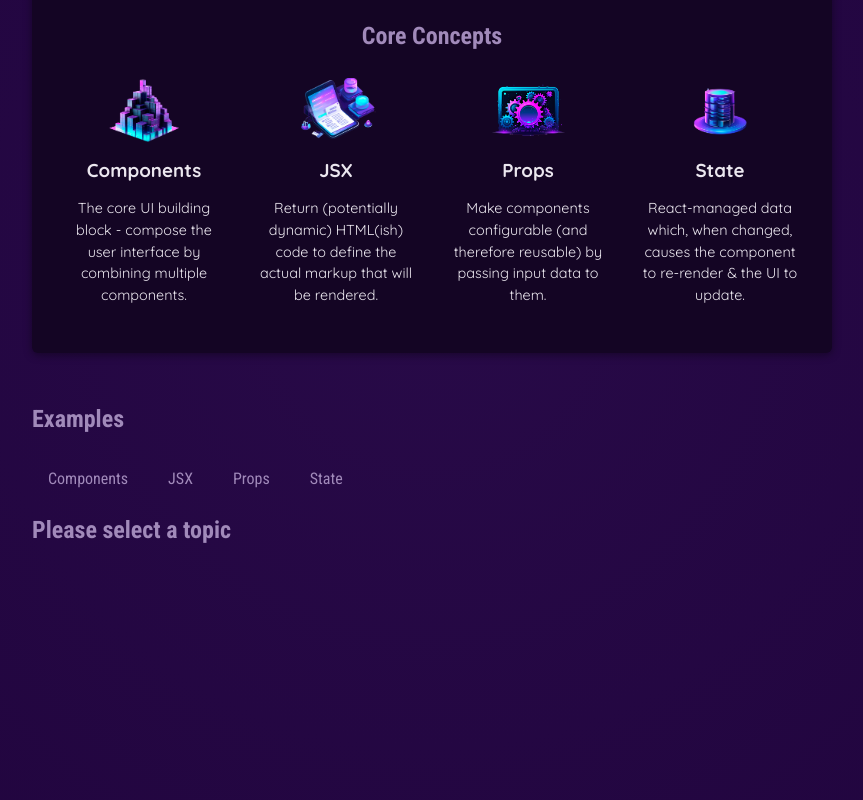
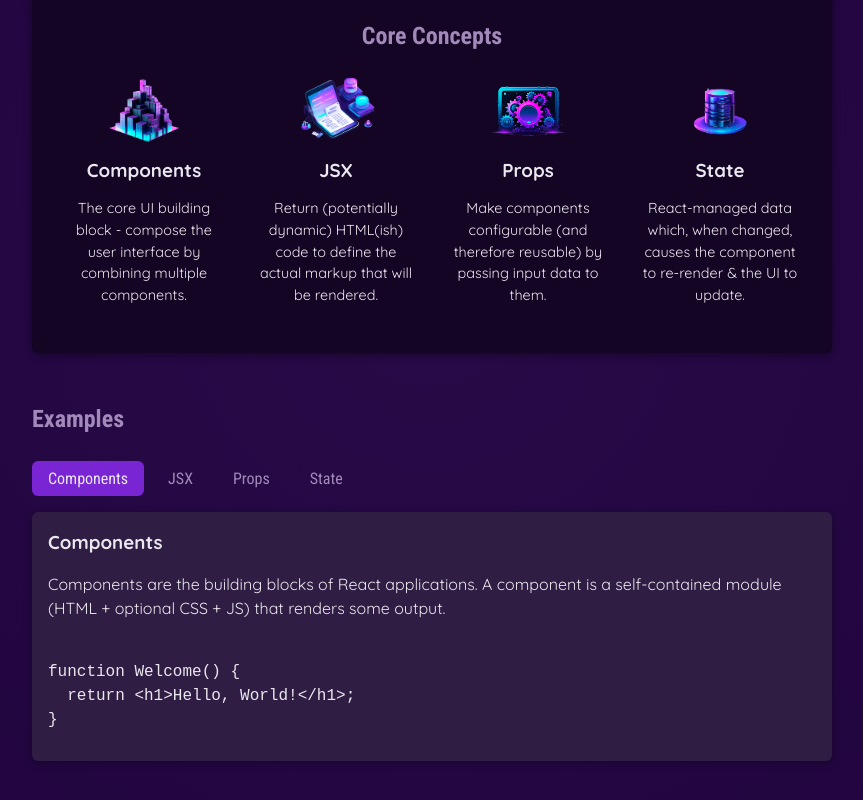
Before and after one commit to yogikorke/01-starting-project, a React (Vite) app: page / in a window 1280 px wide. Shown: the part 346-1146 px from the top of the page, without its empty margins (208-1071 px from the left). Built offline with nearby package versions, Linux system fonts and the light colour scheme.

Commit message:
Completed Udemy Section 3: React Essentials - Components, JSX, Props, State & More

```diff
--- a/src/App.jsx
+++ b/src/App.jsx
@@ -3,9 +3,10 @@
 import Header from "./components/Header/Header";
 import CoreConcepts from "./components/CoreConcepts/CoreConcept";
 import TabButton from "./components/TabButton/TabButton";
+import { EXAMPLES } from "./data";
 
 function App() {
-  const [selectedTopic, setSelectedTopic] = useState('Please select a topic');
+  const [selectedTopic, setSelectedTopic] = useState('components');
 
   function handleSelect(selectedButton) {
     setSelectedTopic(selectedButton);
@@ -19,21 +20,24 @@
         <section id="core-concepts">
           <h2> Core Concepts </h2>
           <ul>
-            <CoreConcepts title={CORE_CONCEPTS[0].title} description={CORE_CONCEPTS[0].description} image={CORE_CONCEPTS[0].image}></CoreConcepts>
-            <CoreConcepts title={CORE_CONCEPTS[1].title} description={CORE_CONCEPTS[1].description} image={CORE_CONCEPTS[1].image}></CoreConcepts>
-            <CoreConcepts title={CORE_CONCEPTS[2].title} description={CORE_CONCEPTS[2].description} image={CORE_CONCEPTS[2].image}></CoreConcepts>
-            <CoreConcepts title={CORE_CONCEPTS[3].title} description={CORE_CONCEPTS[3].description} image={CORE_CONCEPTS[3].image}></CoreConcepts>
+            {CORE_CONCEPTS.map(conceptItem => <CoreConcepts key={conceptItem.title} title={conceptItem.title} description={conceptItem.description} image={conceptItem.image}></CoreConcepts>)}
           </ul>
         </section>
         <section id="examples">
           <h2> Examples </h2>
           <menu>
-            <TabButton onSelect={() => handleSelect('Components')}>Components</TabButton>
-            <TabButton onSelect={() => handleSelect('JSX')}>JSX</TabButton>
-            <TabButton onSelect={() => handleSelect('Props')}>Props</TabButton>
-            <TabButton onSelect={() => handleSelect('State')}>State</TabButton>
+            <TabButton onSelected={selectedTopic === 'components'} onSelect={() => handleSelect('components')}>Components</TabButton>
+            <TabButton onSelected={selectedTopic === 'jsx'} onSelect={() => handleSelect('jsx')}>JSX</TabButton>
+            <TabButton onSelected={selectedTopic === 'props'} onSelect={() => handleSelect('props')}>Props</TabButton>
+            <TabButton onSelected={selectedTopic === 'state'} onSelect={() => handleSelect('state')}>State</TabButton>
           </menu>
-          <h2>{selectedTopic}</h2>
+          <div id="tab-content">
+            <h3>{EXAMPLES[selectedTopic].title}</h3>
+            <p>{EXAMPLES[selectedTopic].description}</p>
+            <pre>
+              <code>{EXAMPLES[selectedTopic].code}</code>
+            </pre>
+          </div>
         </section>
       </main>
     </div >
--- a/src/components/TabButton/TabButton.jsx
+++ b/src/components/TabButton/TabButton.jsx
@@ -1,7 +1,7 @@
-export default function TabButton({ children, onSelect }) {
+export default function TabButton({ children, onSelect, onSelected }) {
     return (
         <li>
-            <button onClick={onSelect}> {children} </button>
+            <button className={onSelected ? "active" : undefined} onClick={onSelect}> {children} </button>
         </li>
     );
 }
--- a/src/data.js
+++ b/src/data.js
@@ -29,3 +29,54 @@
             'React-managed data which, when changed, causes the component to re-render & the UI to update.',
     },
 ];
+
+export const EXAMPLES = {
+    components: {
+        title: 'Components',
+        description:
+            'Components are the building blocks of React applications. A component is a self-contained module (HTML + optional CSS + JS) that renders some output.',
+        code: `
+function Welcome() {
+  return <h1>Hello, World!</h1>;
+}`,
+    },
+    jsx: {
+        title: 'JSX',
+        description:
+            'JSX is a syntax extension to JavaScript. It is similar to a template language, but it has full power of JavaScript (e.g., it may output dynamic content).',
+        code: `
+<div>
+  <h1>Welcome {userName}</h1>
+  <p>Time to learn React!</p>
+</div>`,
+    },
+    props: {
+        title: 'Props',
+        description:
+            'Components accept arbitrary inputs called props. They are like function arguments.',
+        code: `
+function Welcome(props) {
+  return <h1>Hello, {props.name}</h1>;
+}`,
+    },
+    state: {
+        title: 'State',
+        description:
+            'State allows React components to change their output over time in response to user actions, network responses, and anything else.',
+        code: `
+function Counter() {
+  const [isVisible, setIsVisible] = useState(false);
+
+  function handleClick() {
+    setIsVisible(true);
+  }
+
+  return (
+    <div>
+      <button onClick={handleClick}>Show Details</button>
+      {isVisible && <p>Amazing details!</p>}
+    </div>
+  );
+}`,
+    },
+};
```
